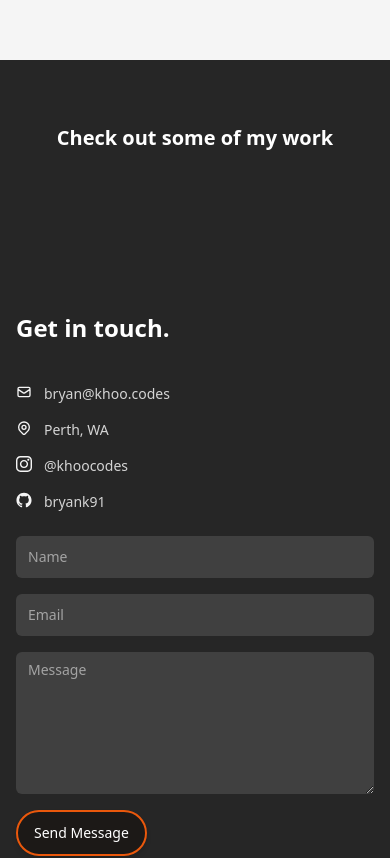
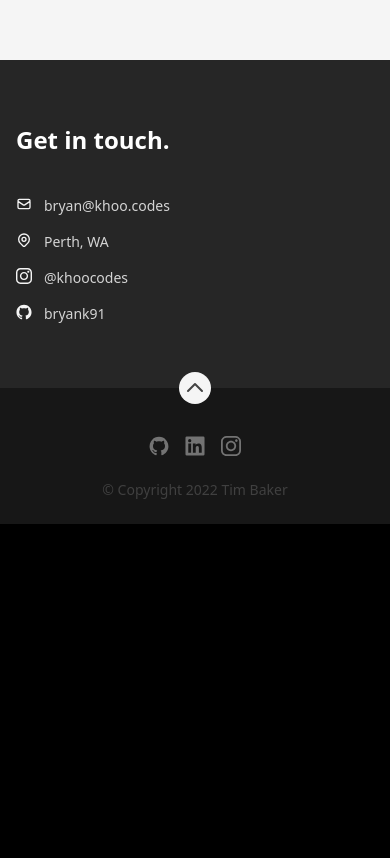
Before and after one commit to bryank91/folio2.0, a Next.js app: page / in a window 390 px wide. Shown: the part 6420-7278 px from the top of the page. After the commit the page ends 6944 px from the top, so only its background shows below. Built offline with nearby package versions, Linux system fonts and the light colour scheme.

Commit message:
Updated profile and remove unecessary assets

```diff
--- a/src/components/Sections/Contact/index.tsx
+++ b/src/components/Sections/Contact/index.tsx
@@ -33,9 +33,9 @@ const Contact: FC = memo(() => {
           <h2 className="text-2xl font-bold text-white">{headerText}</h2>
         </div>
         <div className="grid grid-cols-1 gap-6 md:grid-cols-2">
-          <div className="order-2 col-span-1 md:order-1 ">
+          {/* <div className="order-2 col-span-1 md:order-1 ">
             <ContactForm />
-          </div>
+          </div> */}
           <div className="order-1 col-span-1 flex flex-col gap-y-4 md:order-2">
             <p className="prose leading-6 text-neutral-300">{description}</p>
             <dl className="flex flex-col space-y-4 text-base text-neutral-500 sm:space-y-2">
--- a/src/components/Sections/Header.tsx
+++ b/src/components/Sections/Header.tsx
@@ -12,7 +12,7 @@ export const headerID = 'headerNav';
 const Header: FC = memo(() => {
   const [currentSection, setCurrentSection] = useState<SectionId | null>(null);
   const navSections = useMemo(
-    () => [SectionId.About, SectionId.Resume, SectionId.Portfolio, SectionId.Testimonials, SectionId.Contact],
+    () => [SectionId.About, SectionId.Resume, /* SectionId.Portfolio, SectionId.Testimonials, */ SectionId.Contact],
     [],
   );
 
--- a/src/pages/index.tsx
+++ b/src/pages/index.tsx
@@ -22,7 +22,7 @@ const Home: FC = memo(() => {
       <Hero />
       <About />
       <Resume />
-      <Portfolio />
+      {/* <Portfolio /> */}
       <Testimonials />
       <Contact />
       <Footer />
```
Also changed, not shown: src/images/profilepic.jpg, 1 other file (tests, documents, lock files or other folders).
